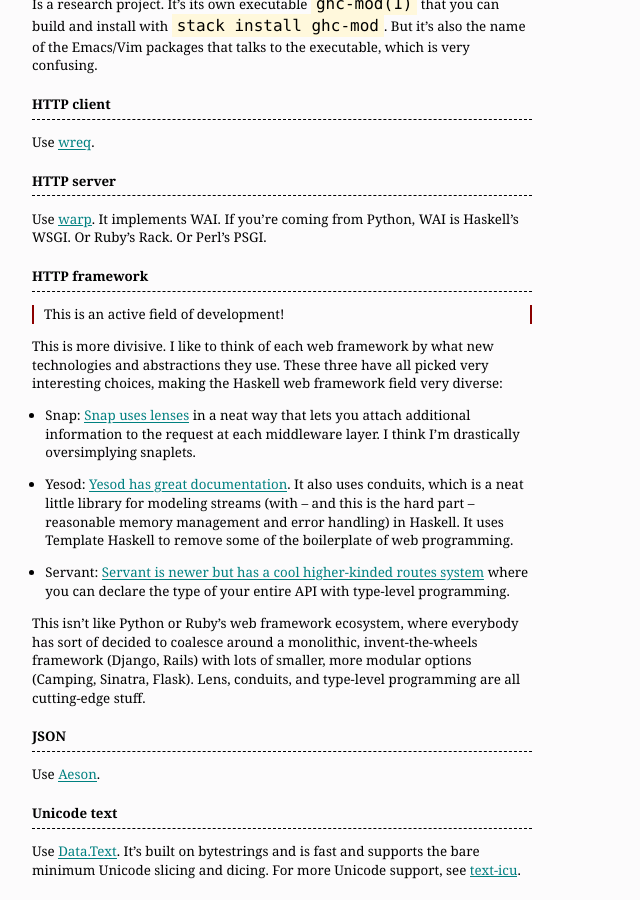
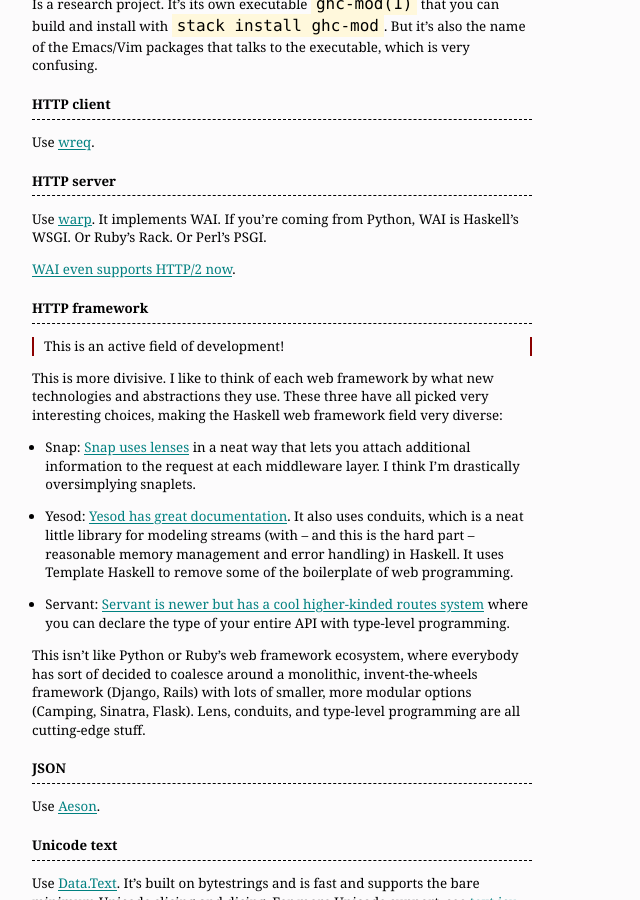
Before and after one commit to hlian/hao.codes, a Jekyll site: the page built from _posts/2015-11-30-haskell-treasure-map.md, in a window 1280 px wide and 900 px high, scrolled down 1923 px. Shown: the whole window, without its empty margins (0-640 px from the left). Built offline with Jekyll 4.4.1, drawn with Linux system fonts in a browser that asks for light colours; Markdown is read by kramdown in place of the engine named in the settings.

Commit message:
Update 2015-11-30-haskell-treasure-map.md

```diff
--- a/_posts/2015-11-30-haskell-treasure-map.md
+++ b/_posts/2015-11-30-haskell-treasure-map.md
@@ -95,6 +95,8 @@
 ## HTTP server
 
 Use [warp](https://hackage.haskell.org/package/warp). It implements WAI. If you're coming from Python, WAI is Haskell's WSGI. Or Ruby's Rack. Or Perl's PSGI.
+
+[WAI even supports HTTP/2 now](https://github.com/yesodweb/wai/pull/399/files).
 
 ## HTTP framework
 
```
